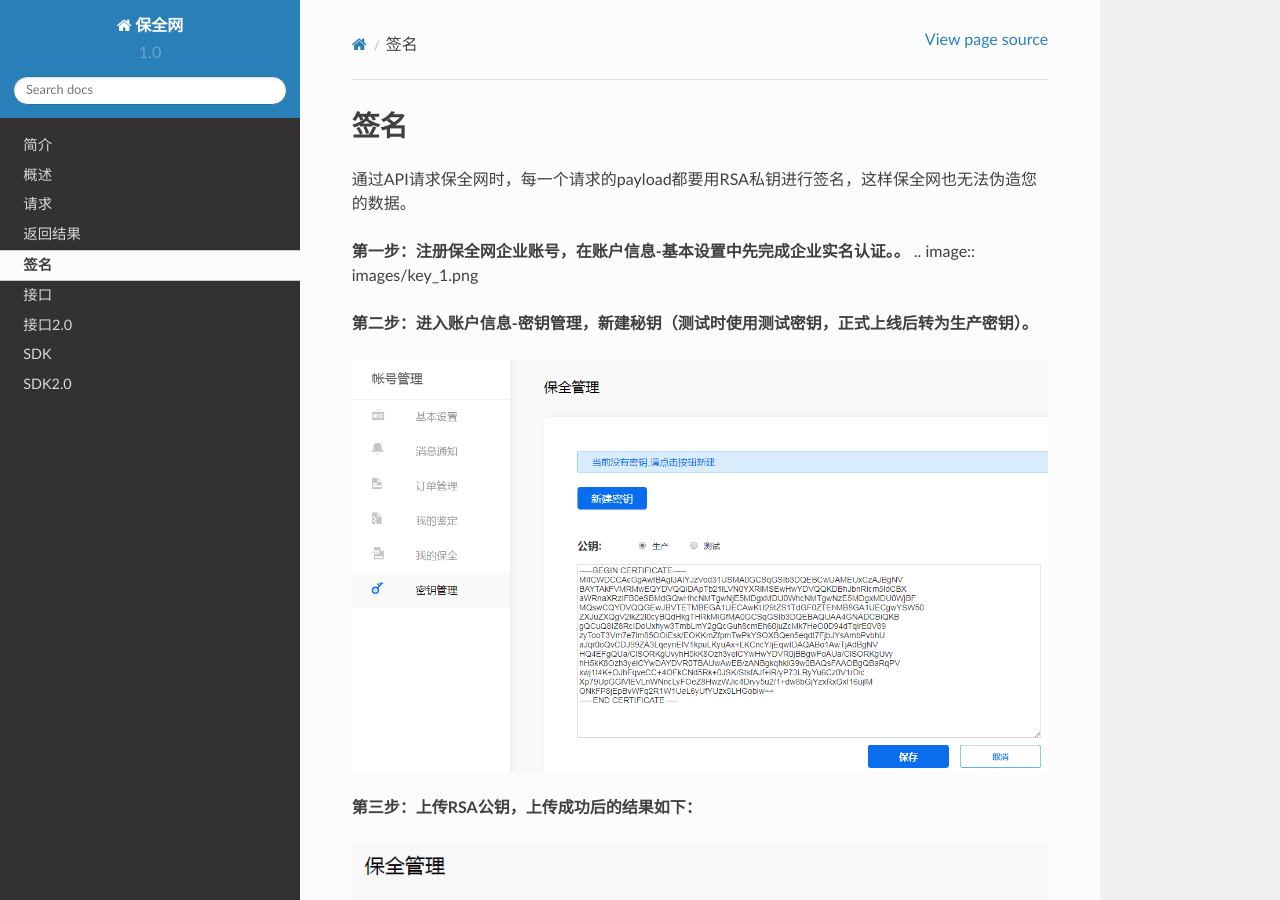
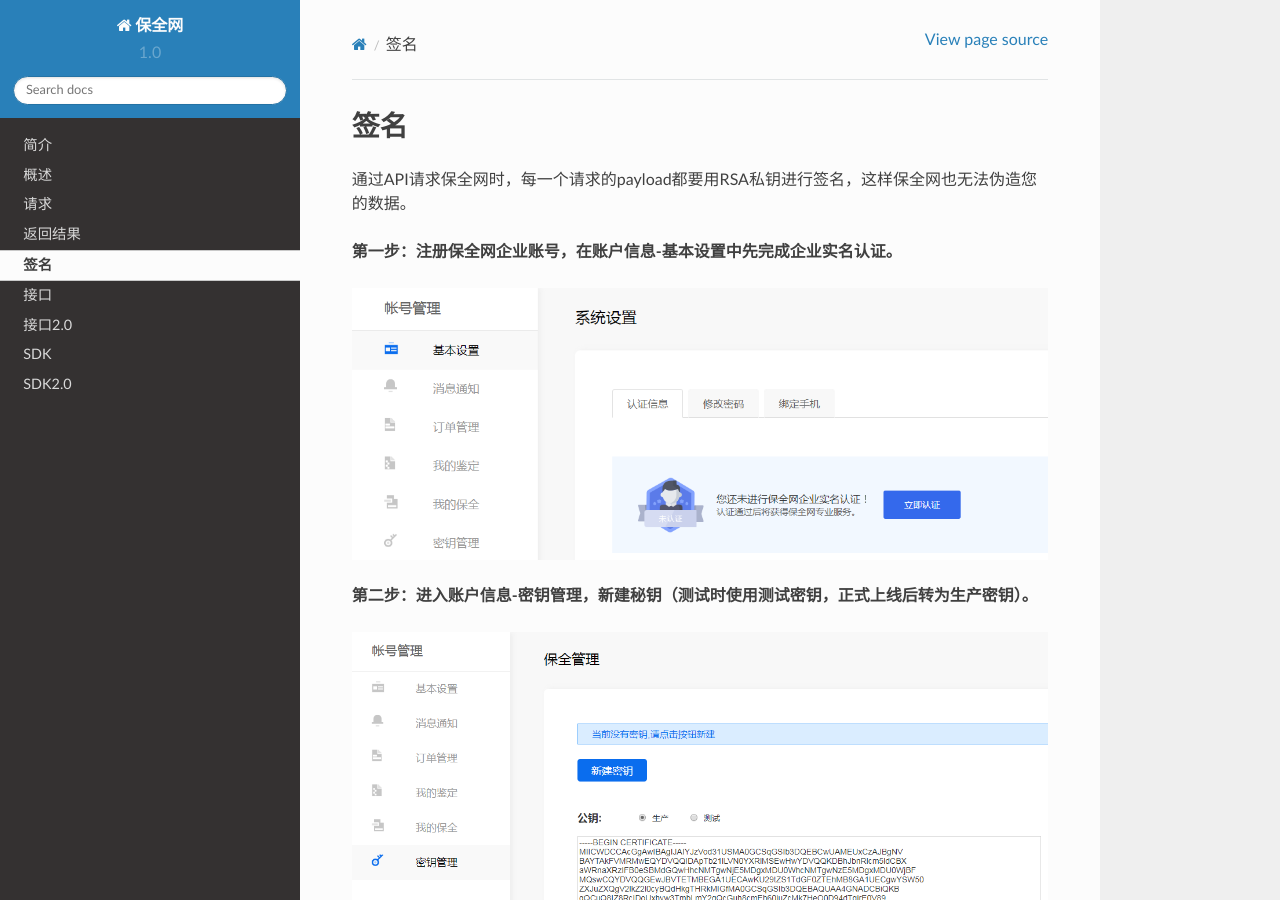
Before and after one commit to baoquan-hq/readthedocs, a Sphinx documentation site: the page built from docs/signature.rst, in a window 1280 px wide and 900 px high. Built offline with Sphinx 7.4.7 and the Read the Docs theme 2.0.0, drawn with Linux system fonts in a browser that asks for light colours; pages that are not in the unit, such as notebooks, are missing from menus.

```diff
--- a/docs/signature.rst
+++ b/docs/signature.rst
@@ -3,7 +3,8 @@
 
 通过API请求保全网时，每一个请求的payload都要用RSA私钥进行签名，这样保全网也无法伪造您的数据。
 
-**第一步：注册保全网企业账号，在账户信息-基本设置中先完成企业实名认证。。**
+**第一步：注册保全网企业账号，在账户信息-基本设置中先完成企业实名认证。**
+
 .. image:: images/key_1.png
 
 **第二步：进入账户信息-密钥管理，新建秘钥（测试时使用测试密钥，正式上线后转为生产密钥）。**
```
